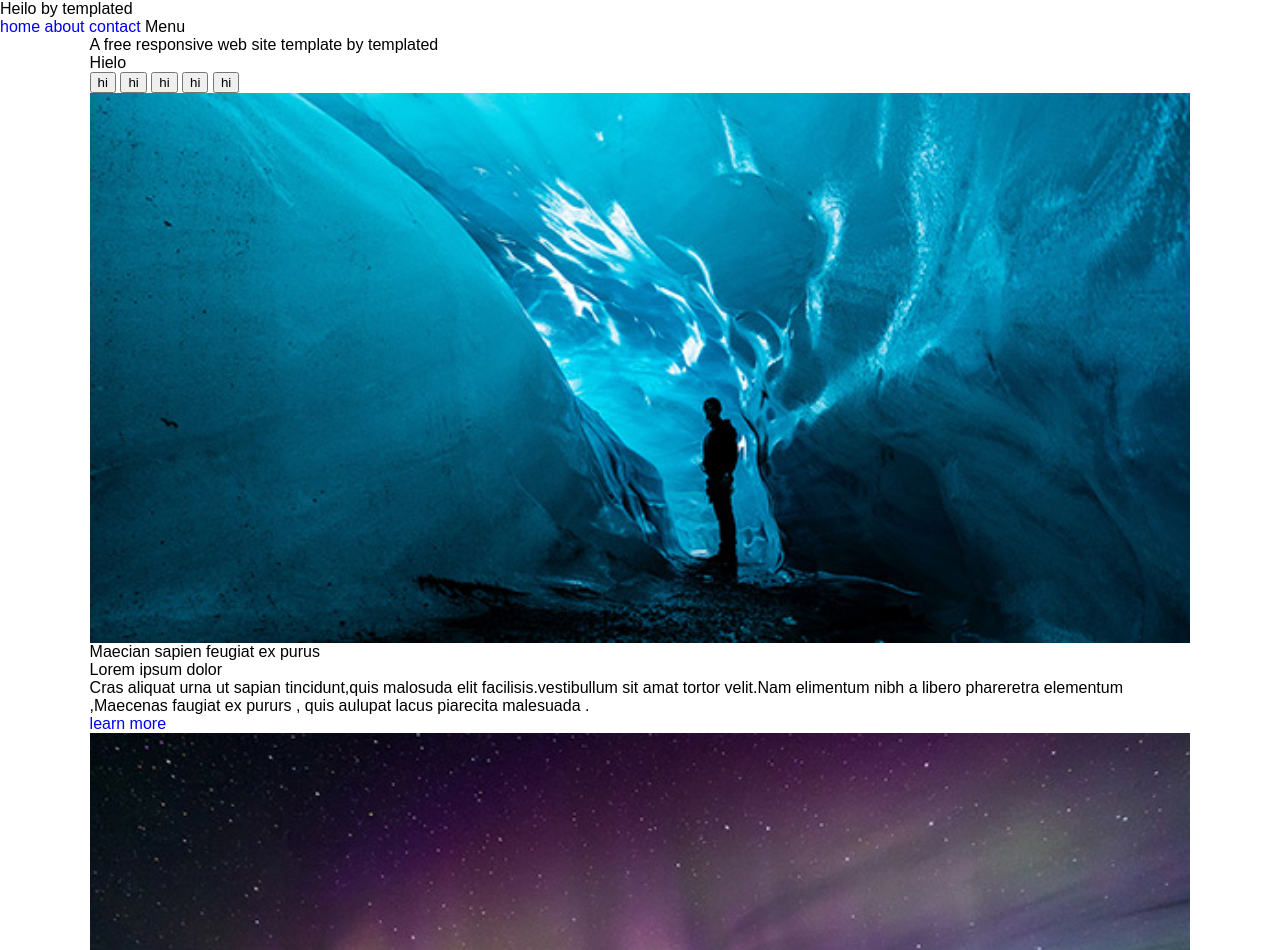
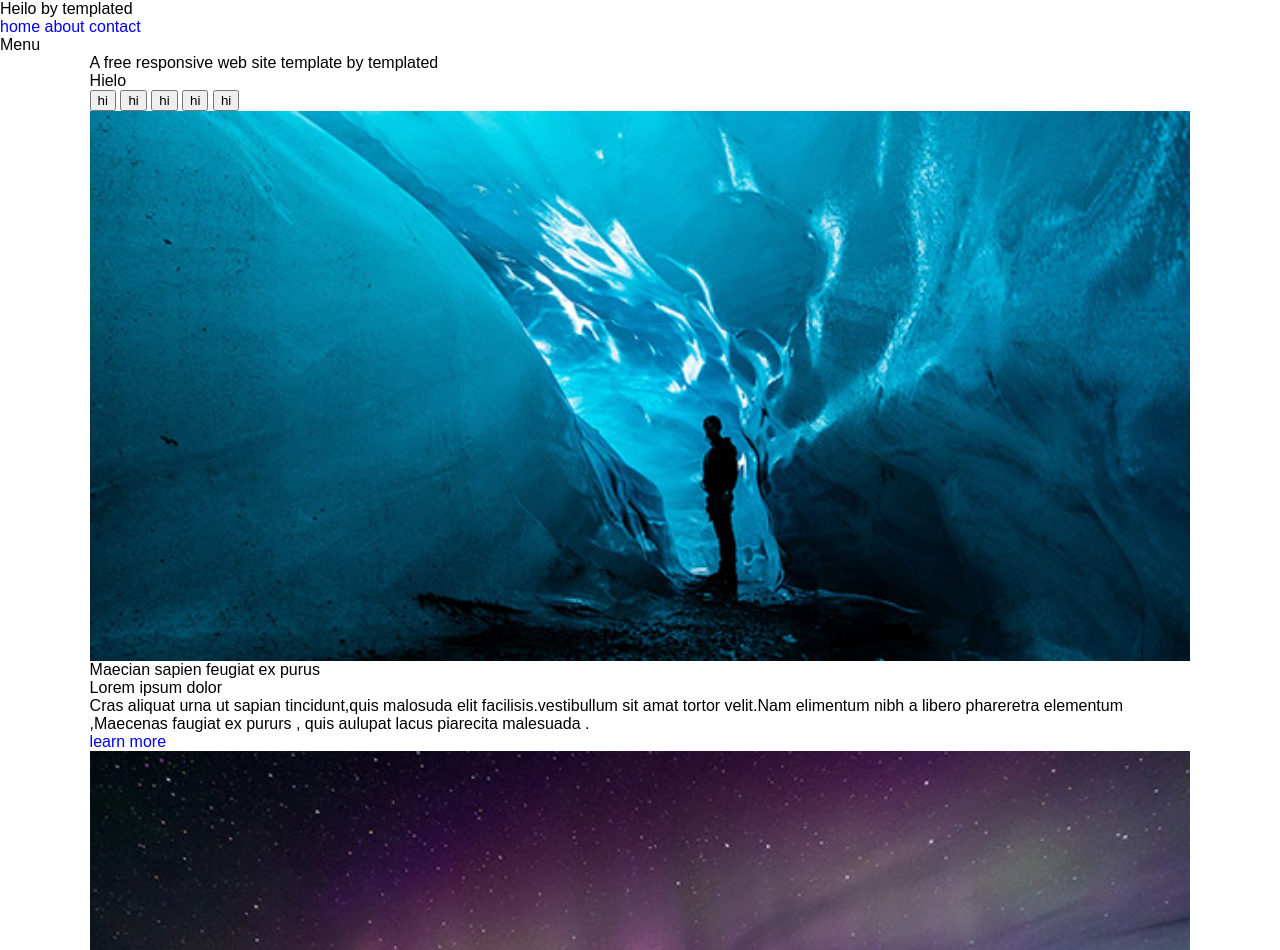
Before and after one commit to vomkaraxioned/heilo, a plain HTML site: page index.html in a window 1280 px wide. Shown: the top 950 px of the page. Drawn offline with Linux system fonts and the light colour scheme.

Commit message:
structure changes

```diff
--- a/index.html
+++ b/index.html
@@ -39,10 +39,10 @@
                         <li class="nav-item">
                             <a href="#FIXME" title="contact">contact</a>
                         </li>
-                        <li class="nav-item">
-                            Menu
-                        </li>
                     </ul>
+                    <span class="menu">
+                        Menu
+                    </span>
                 </nav>
             </div>
         </header>
```
